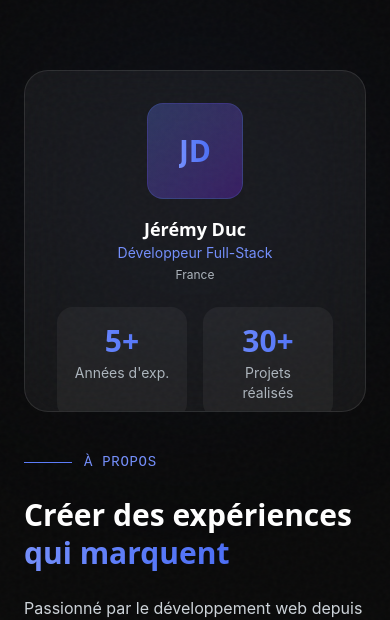
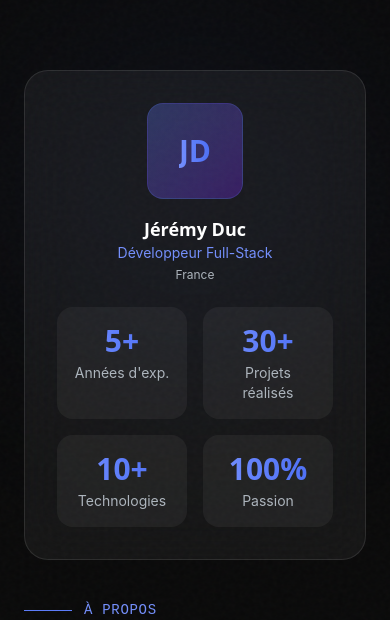
Before and after one commit to JeremyDuc73/portfolio, a Nuxt app in the folder frontend/: page / in a window 390 px wide. Shown: the part 854-1474 px from the top of the page. Built offline with nearby package versions, Linux system fonts and the light colour scheme; no server answers.

Commit message:
fix: about card not clipped on mobile (remove aspect-square), projects slider less padding on mobile

```diff
--- a/frontend/app/components/SnakeTrail.vue
+++ b/frontend/app/components/SnakeTrail.vue
@@ -23,7 +23,7 @@ onMounted(() => {
       document.documentElement.scrollHeight,
       document.body.scrollHeight
     )
-    const totalHeight = pageHeight
+    const totalHeight = pageHeight + window.innerHeight * 0.5
     const spacing = totalHeight / count
     const initialVisible = Math.round((window.innerHeight * 1.02) / spacing)
 
--- a/frontend/app/components/sections/AboutSection.vue
+++ b/frontend/app/components/sections/AboutSection.vue
@@ -7,7 +7,7 @@
       <div class="grid lg:grid-cols-2 gap-10 lg:gap-16 items-center">
         <!-- Left: Visual card -->
         <div ref="imageCol" class="relative" style="clip-path: inset(100% 0 0 0);">
-          <div class="relative aspect-square max-w-md mx-auto">
+          <div class="relative max-w-sm md:max-w-md mx-auto">
             <!-- Decorative frames with rotation -->
             <div ref="frame1" class="absolute -inset-2 rounded-3xl border border-primary-500/20 rotate-3" />
             <div ref="frame2" class="absolute -inset-2 rounded-3xl border border-primary-400/10 -rotate-2" />
--- a/frontend/app/components/sections/ProjectsSection.vue
+++ b/frontend/app/components/sections/ProjectsSection.vue
@@ -27,7 +27,7 @@
 
       <!-- Horizontal scroll track -->
       <div ref="scrollTrack" class="overflow-hidden">
-        <div ref="scrollContent" class="flex gap-8 pl-6 md:pl-[max(1.5rem,calc((100vw-1280px)/2+1.5rem))] pr-[30vw] pb-32 pt-8">
+        <div ref="scrollContent" class="flex gap-8 pl-6 md:pl-[max(1.5rem,calc((100vw-1280px)/2+1.5rem))] pr-[10vw] md:pr-[30vw] pb-32 pt-8">
           <div
             v-for="(project, index) in projects"
             :key="project.slug"
```
